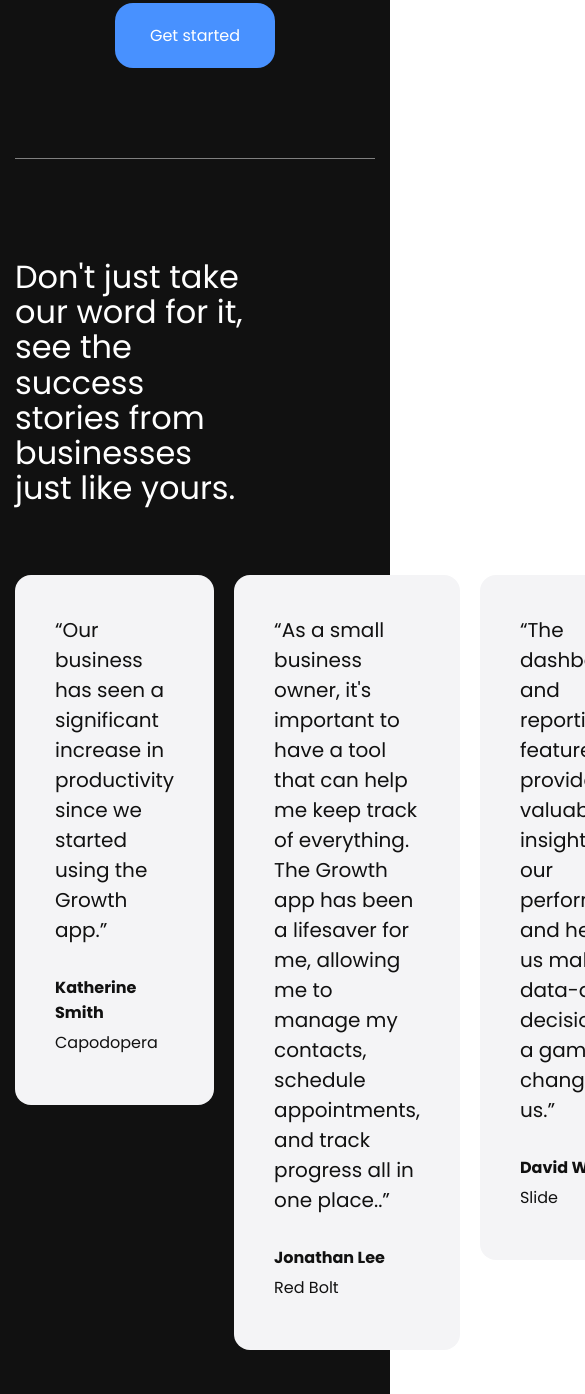
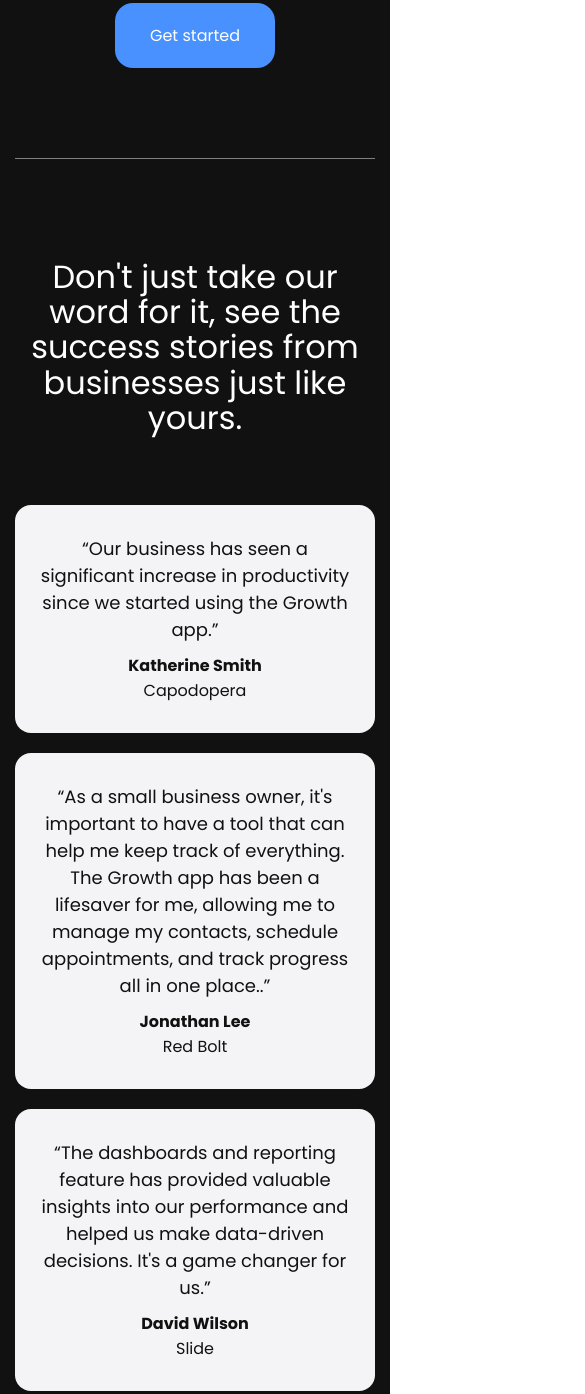
Before and after one commit to mmbdeir/Profile-Page, a plain HTML site: page index.html in a window 390 px wide. Shown: the part 1458-2852 px from the top of the page, 585 px wide, since content can reach past the window. Drawn offline with Linux system fonts and the light colour scheme.

Commit message:
Responsive cards

```diff
--- a/stylesheet.css
+++ b/stylesheet.css
@@ -349,6 +349,37 @@ a {
   .video-section .container {
     padding-top: 100px;
   }
+  .reviews-header-container {
+    margin: 0 auto;
+    text-align: center;
+    max-width: 100%;
+  }
+  .cards-container {
+    display: flex;
+    flex-direction: column;
+    gap: 20px;
+    align-items: center;
+    width: 100%;
+  }
+  .card {
+    width: 100%;
+    /* max-height: fit-content; */
+    text-align: center;
+    justify-items: center;
+    max-width: 500px;
+    padding: 30px 20px 20px;
+    font-size: 16px;
+  }
+  .card p:nth-of-type(1) {
+    max-width: 100%;
+    font-size: 18px;
+  }
+
+  .card p:nth-of-type(2) {
+    padding-top: 10px;
+    padding-bottom: 0px;
+    font-weight: 600;
+  }
 }
 
 @media (max-width: 670px) {
```
